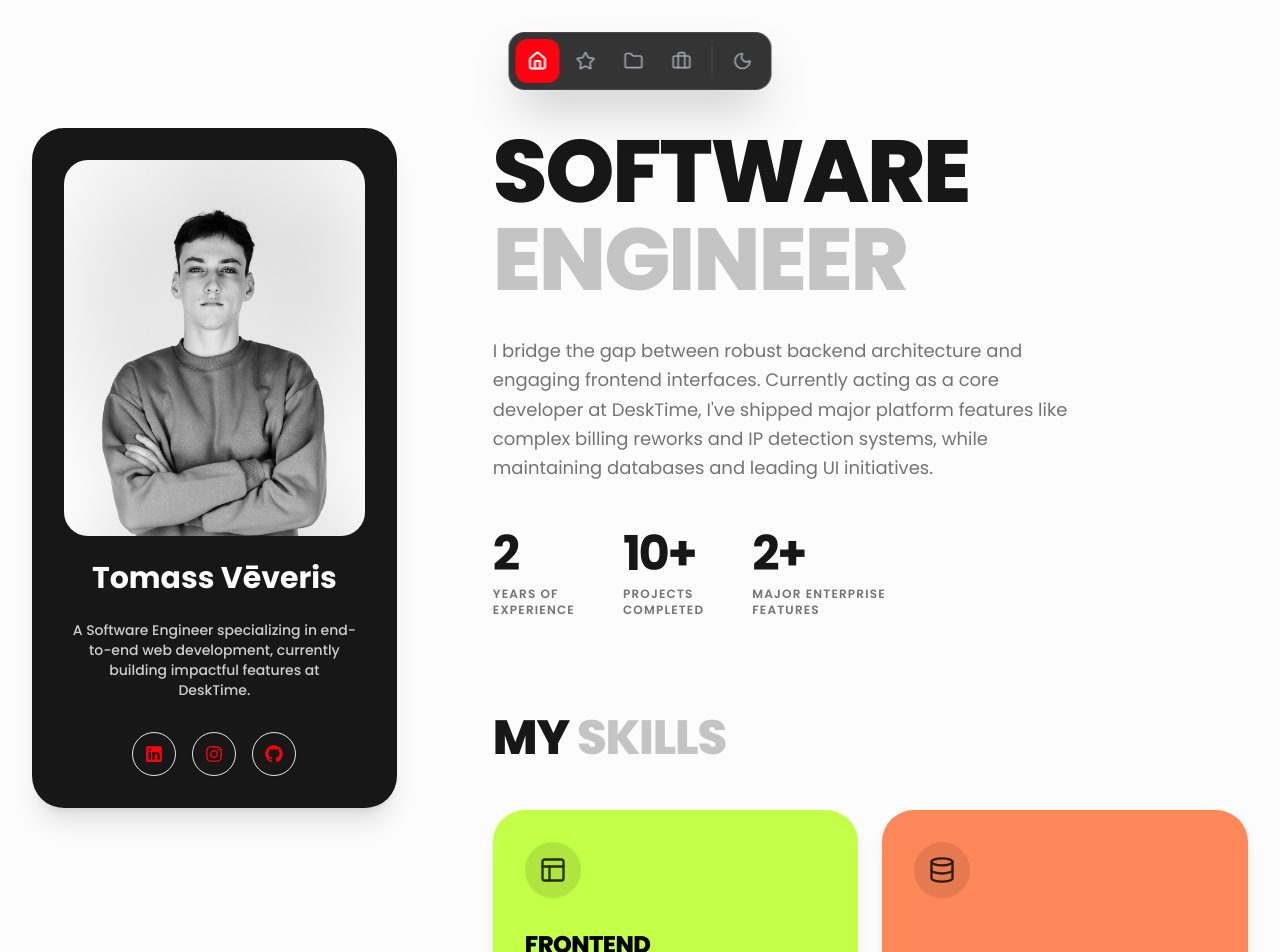
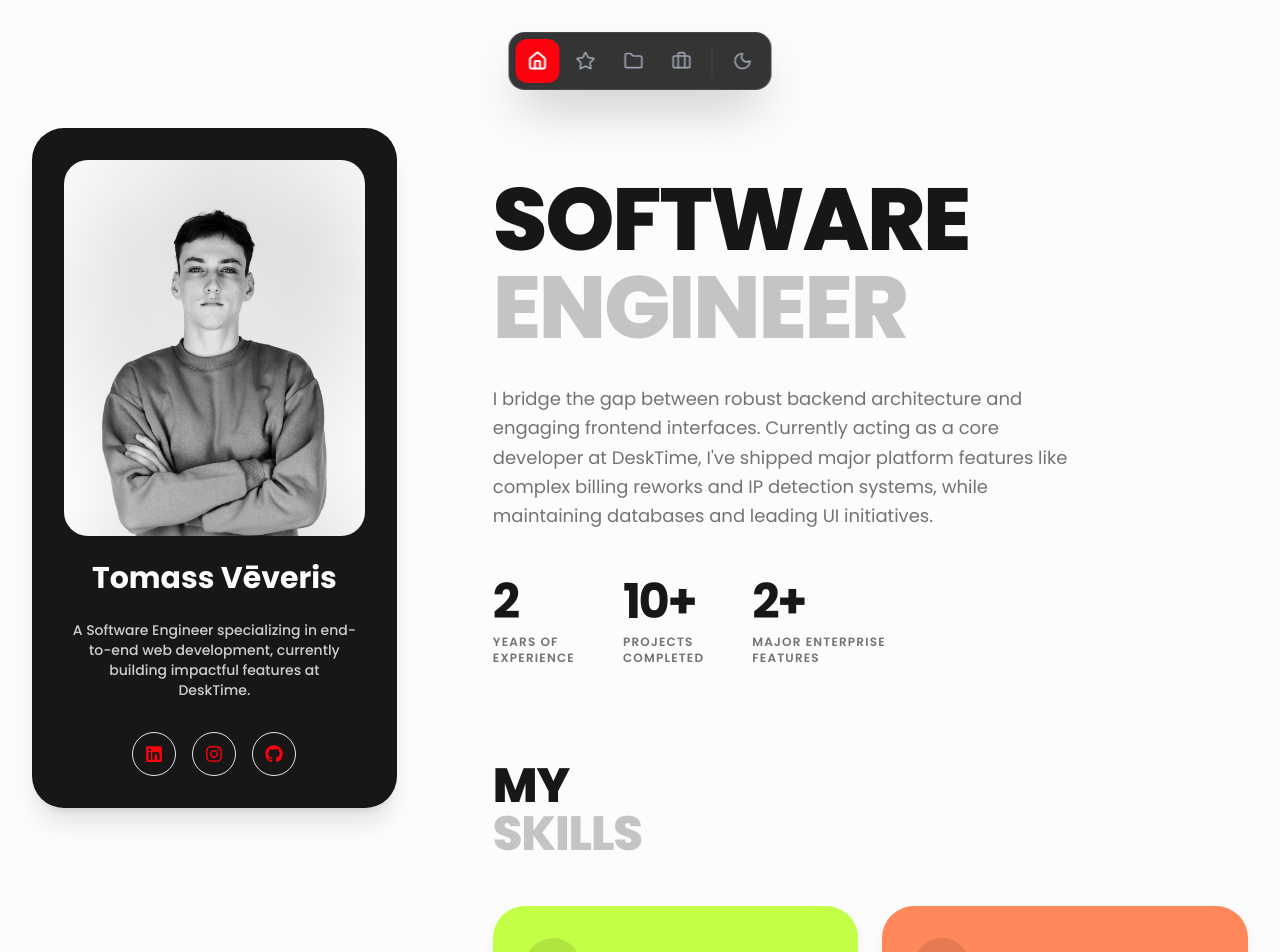
Before and after one commit to fur1ozz/portfolio, a React (Vite) app: page /about in a window 1280 px wide. Shown: the top 952 px of the page. Built offline with nearby package versions, Linux system fonts and the light colour scheme.

Commit message:
v2-update Add subtle animaions

```diff
--- a/package.json
+++ b/package.json
@@ -8,6 +8,7 @@
     "@testing-library/jest-dom": "^5.17.0",
     "@testing-library/react": "^13.4.0",
     "@testing-library/user-event": "^13.5.0",
+    "framer-motion": "^12.42.2",
     "lucide-react": "^1.25.0",
     "react": "^18.3.1",
     "react-dom": "^18.3.1",
--- /dev/null
+++ b/src/components/FadeIn.jsx
@@ -0,0 +1,27 @@
+import React from 'react';
+import { motion } from 'framer-motion';
+
+const FadeIn = ({ children, delay = 0, direction = 'up', className = '', ...props }) => {
+    const directions = {
+        up: { y: 30, x: 0 },
+        down: { y: -30, x: 0 },
+        left: { x: 30, y: 0 },
+        right: { x: -30, y: 0 },
+        none: { x: 0, y: 0 }
+    };
+
+    return (
+        <motion.div
+            initial={{ opacity: 0, ...directions[direction] }}
+            whileInView={{ opacity: 1, x: 0, y: 0 }}
+            viewport={{ once: true, margin: "-50px" }}
+            transition={{ duration: 0.6, delay, ease: [0.21, 0.47, 0.32, 0.98] }}
+            className={className}
+            {...props}
+        >
+            {children}
+        </motion.div>
+    );
+};
+
+export default FadeIn;
--- a/src/pages/Contact/Contact.jsx
+++ b/src/pages/Contact/Contact.jsx
@@ -1,6 +1,7 @@
 import React, {useEffect, useRef, useState} from 'react';
 import emailjs from "@emailjs/browser";
-import '../../SliderStyles/Contact.css'
+
+import FadeIn from "../../components/FadeIn";
 
 const Contact = ({ isEmbedded = false }) => {
     const form = useRef();
@@ -61,13 +62,14 @@ const Contact = ({ isEmbedded = false }) => {
 
     return (
         <div className="w-full">
-            <div className="w-full flex flex-col justify-start mb-8">
+            <FadeIn delay={0.1} direction="up" className="w-full flex flex-col justify-start mb-8">
                 <h2 className="text-4xl md:text-5xl font-extrabold uppercase tracking-tight leading-[0.9]">
                     Get In Touch<br/>
                     <span className="text-theme-muted opacity-40">With Me</span>
                 </h2>
-            </div>
+            </FadeIn>
 
+            <FadeIn delay={0.2} direction="up">
                 <form
                     ref={form}
                     onSubmit={sendEmail}
@@ -133,6 +135,7 @@ const Contact = ({ isEmbedded = false }) => {
                         </button>
                     </div>
                 </form>
+            </FadeIn>
         </div>
     );
 };
--- a/src/pages/Experience/Experience.jsx
+++ b/src/pages/Experience/Experience.jsx
@@ -1,7 +1,8 @@
 import React from 'react';
 import Header from "../../layouts/Header";
 import Footer from "../../layouts/Footer";
-import { Briefcase, Calendar, Code2, Database, Layout } from "lucide-react";
+import { Briefcase, Calendar } from "lucide-react";
+import FadeIn from "../../components/FadeIn";
 
 const ExperienceCard = ({ title, company, period, description, highlights, tech, isInternship }) => {
     return (
@@ -65,16 +66,17 @@ const Experience = () => {
 
             <div className="max-w-6xl mx-auto px-4 sm:px-6 lg:px-8 pt-32 pb-24">
 
-                <div className="text-center mb-24">
+                <FadeIn delay={0.1} direction="up" className="text-center mb-24">
                     <h1 className="text-5xl md:text-7xl font-extrabold uppercase tracking-tight mb-6">
                         Work <span className="text-theme-muted opacity-40">Experience</span>
                     </h1>
                     <p className="text-theme-muted text-lg max-w-2xl mx-auto">
                         My professional journey building robust, user-centric software solutions at scale.
                     </p>
-                </div>
+                </FadeIn>
 
                 <div className="relative mt-20">
+                    <FadeIn delay={0.2} direction="up">
                         <ExperienceCard
                             title="Software Engineer"
                             company="DeskTime"
@@ -89,7 +91,9 @@ const Experience = () => {
                             tech={['React', 'TypeScript', 'SCSS', 'PHP', 'Laravel', 'Inertia.js', 'MySQL']}
                             isInternship={false}
                         />
+                    </FadeIn>
 
+                    <FadeIn delay={0.2} direction="up">
                         <ExperienceCard
                             title="Software Engineering Intern"
                             company="DeskTime"
@@ -103,12 +107,13 @@ const Experience = () => {
                             tech={['React', 'JavaScript', 'Blade', 'Bootstrap', 'PHP', 'Laravel']}
                             isInternship={true}
                         />
+                    </FadeIn>
                 </div>
 
                 {/* Visual anchor point at the bottom */}
-                <div className="hidden md:flex justify-center -mt-8">
+                <FadeIn delay={0.2} direction="none" className="hidden md:flex justify-center -mt-8">
                     <div className="w-4 h-4 rounded-full bg-gray-200 dark:bg-white/10"></div>
-                </div>
+                </FadeIn>
 
             </div>
 
--- a/src/pages/Home/Home.jsx
+++ b/src/pages/Home/Home.jsx
@@ -5,6 +5,7 @@ import WorkFeatures from "./sections/WorkFeatures";
 import Contact from "../Contact/Contact";
 import Footer from "../../layouts/Footer";
 import { FaInstagram, FaLinkedin, FaGithub } from "react-icons/fa";
+import FadeIn from "../../components/FadeIn";
 
 const Home = () => {
     return (
@@ -16,7 +17,7 @@ const Home = () => {
 
                     {/* Left Sticky Sidebar */}
                     <div className="lg:w-[30%] max-w-[380px] mx-auto lg:mx-0 relative z-10">
-                        <div className="lg:sticky lg:top-8 bg-theme-text text-theme-bg rounded-[32px] p-8 shadow-xl flex flex-col items-center text-center transition-colors duration-300">
+                        <FadeIn delay={0.1} direction="up" className="lg:sticky lg:top-8 bg-theme-text text-theme-bg rounded-[32px] p-8 shadow-xl flex flex-col items-center text-center transition-colors duration-300">
 
                             {/* Image Container */}
                             <div className="relative w-full aspect-[4/5] mb-6 z-0">
@@ -47,23 +48,28 @@ const Home = () => {
                                     <FaGithub size={18} />
                                 </a>
                             </div>
-                        </div>
+                        </FadeIn>
                     </div>
 
                     {/* Right Scrollable Content */}
-                    <div className="lg:flex-1 flex flex-col gap-24 relative">
+                    <div className="lg:flex-1 flex flex-col gap-24 relative z-0 pt-0 lg:pt-12">
 
                         {/* Hero Info */}
                         <div>
+                            <FadeIn delay={0.2} direction="up">
                                 <h1 className="text-5xl sm:text-7xl lg:text-[5.5rem] font-extrabold uppercase leading-[0.9] tracking-tight">
                                     Software <br />
                                     <span className="text-theme-muted opacity-40">Engineer</span>
                                 </h1>
+                            </FadeIn>
+                            <FadeIn delay={0.3} direction="up">
                                 <p className="text-theme-muted text-lg mt-8 max-w-xl leading-relaxed">
                                     I bridge the gap between robust backend architecture and engaging frontend interfaces. Currently acting as a core developer at DeskTime, I've shipped major platform features like complex billing reworks and IP detection systems, while maintaining databases and leading UI initiatives.
                                 </p>
+                            </FadeIn>
 
                             {/* Stats */}
+                            <FadeIn delay={0.4} direction="up">
                                 <div className="flex gap-12 mt-12">
                                     <div>
                                         <h3 className="text-5xl font-bold mb-2 tracking-tighter">2</h3>
@@ -78,22 +84,28 @@ const Home = () => {
                                         <p className="text-xs text-theme-muted uppercase tracking-widest text-left font-semibold">Major Enterprise<br/>Features</p>
                                     </div>
                                 </div>
+                            </FadeIn>
                         </div>
 
                         {/* Skills Section */}
                         <div id="skills-section" className="scroll-mt-32">
+                            <FadeIn delay={0.1} direction="up">
                                 <h2 className="text-4xl md:text-5xl font-extrabold uppercase tracking-tight leading-[0.9] mb-12">
-                                My <span className="text-theme-muted opacity-40">Skills</span>
+                                    My<br/>
+                                    <span className="text-theme-muted opacity-40">Skills</span>
                                 </h2>
+                            </FadeIn>
                             <Skills />
                         </div>
 
                         {/* Work Features Section */}
                         <div id="features-section" className="scroll-mt-32">
+                            <FadeIn delay={0.1} direction="up">
                                 <h2 className="text-4xl md:text-5xl font-extrabold uppercase tracking-tight leading-[0.9] mb-8">
                                     Features I've built<br/>
                                     <span className="text-theme-muted opacity-40">For DeskTime</span>
                                 </h2>
+                            </FadeIn>
                             <WorkFeatures />
                         </div>
 
```
Also changed, not shown: 1 other file (tests, documents, lock files or other folders). Lines whose indentation alone changed are shown as unchanged.
